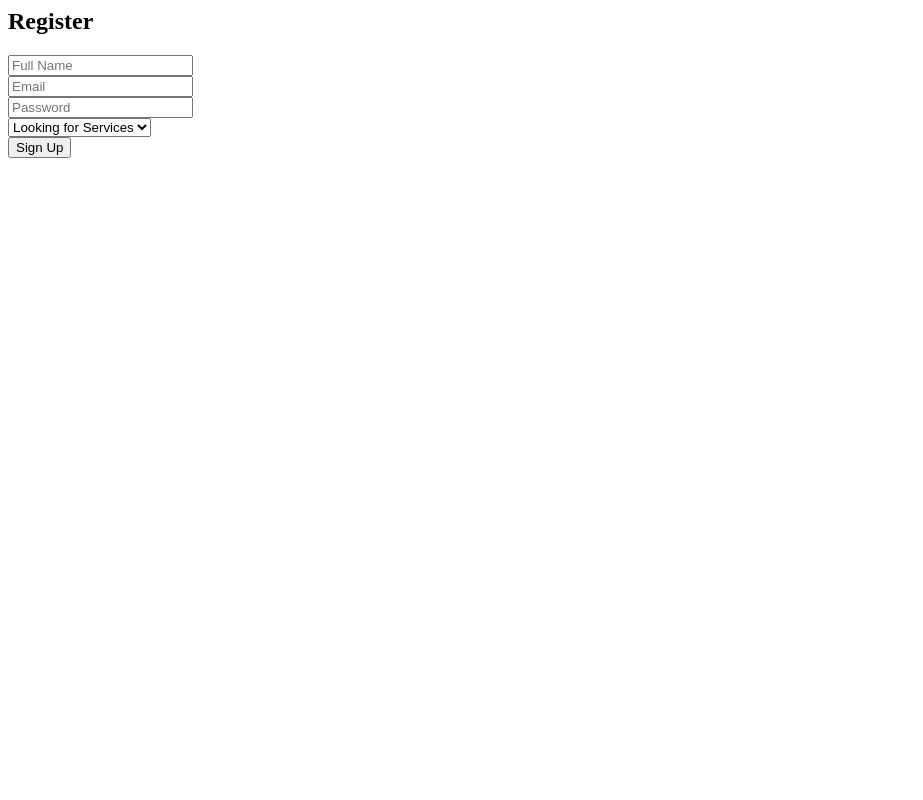
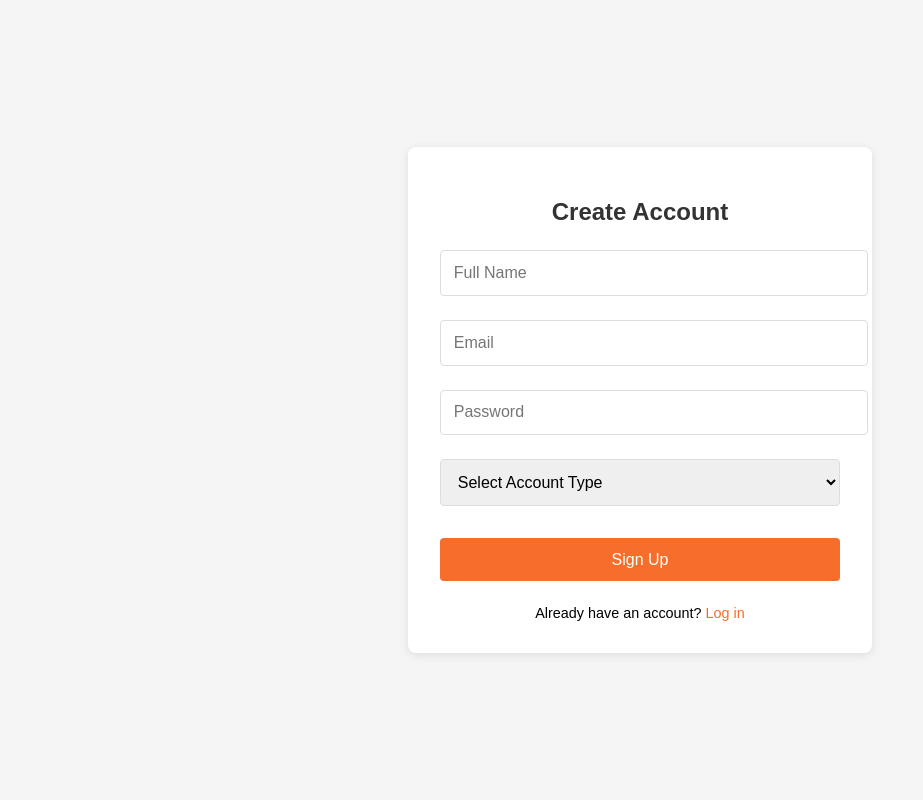
Before and after one commit to Alfin-Sebastian/localservice, a PHP site: page /register.php in a window 1280 px wide. Shown: the whole page, without its empty margins (0-923 px from the left). Run offline with PHP 8.4, Linux system fonts and the light colour scheme.

Commit message:
Update register.php

```diff
--- a/register.php
+++ b/register.php
@@ -13,19 +13,127 @@ if ($_SERVER['REQUEST_METHOD'] === 'POST') {
     if ($stmt->execute()) {
         header("Location: login.php");
     } else {
-        echo "Error: " . $conn->error;
+        $error = "Error: " . $conn->error;
     }
 }
 ?>
 
+<!DOCTYPE html>
+<html lang="en">
+<head>
+    <meta charset="UTF-8">
+    <meta name="viewport" content="width=device-width, initial-scale=1.0">
+    <title>Register | UrbanServe</title>
+    <style>
+        body {
+            font-family: Arial, sans-serif;
+            background-color: #f5f5f5;
+            display: flex;
+            justify-content: center;
+            align-items: center;
+            height: 100vh;
+            margin: 0;
+        }
+
+        .register-box {
+            background: white;
+            padding: 2rem;
+            border-radius: 8px;
+            box-shadow: 0 2px 10px rgba(0,0,0,0.1);
+            width: 100%;
+            max-width: 400px;
+        }
+
+        h2 {
+            color: #333;
+            text-align: center;
+            margin-bottom: 1.5rem;
+        }
+
+        .form-group {
+            margin-bottom: 1rem;
+        }
+
+        input, select {
+            width: 100%;
+            padding: 0.8rem;
+            border: 1px solid #ddd;
+            border-radius: 4px;
+            font-size: 1rem;
+            margin-bottom: 0.5rem;
+        }
+
+        input:focus, select:focus {
+            outline: none;
+            border-color: #f76d2b;
+        }
+
+        button {
+            width: 100%;
+            padding: 0.8rem;
+            background-color: #f76d2b;
+            color: white;
+            border: none;
+            border-radius: 4px;
+            font-size: 1rem;
+            cursor: pointer;
+            margin-top: 0.5rem;
+        }
+
+        button:hover {
+            background-color: #e05b1a;
+        }
+
+        .error {
+            color: #e53e3e;
+            font-size: 0.9rem;
+            margin-top: 0.5rem;
+            text-align: center;
+        }
+
+        .login-link {
+            text-align: center;
+            margin-top: 1.5rem;
+            font-size: 0.9rem;
+        }
+
+        .login-link a {
+            color: #f76d2b;
+            text-decoration: none;
+        }
+    </style>
+</head>
+<body>
+    <div class="register-box">
+        <h2>Create Account</h2>
+
+        <?php if (isset($error)): ?>
+            <div class="error"><?php echo $error; ?></div>
+        <?php endif; ?>
+
         <form method="POST">
-    <h2>Register</h2>
-    <input type="text" name="name" placeholder="Full Name" required><br>
-    <input type="email" name="email" placeholder="Email" required><br>
-    <input type="password" name="password" placeholder="Password" required><br>
+            <div class="form-group">
+                <input type="text" name="name" placeholder="Full Name" required>
+            </div>
+            <div class="form-group">
+                <input type="email" name="email" placeholder="Email" required>
+            </div>
+            <div class="form-group">
+                <input type="password" name="password" placeholder="Password" required>
+            </div>
+            <div class="form-group">
                 <select name="role" required>
+                    <option value="" disabled selected>Select Account Type</option>
                     <option value="customer">Looking for Services</option>
                     <option value="provider">Service Provider</option>
-    </select><br>
+                </select>
+            </div>
             <button type="submit">Sign Up</button>
         </form>
+
+        <div class="login-link">
+            Already have an account? <a href="login.php">Log in</a>
+        </div>
+    </div>
+</body>
+</html>
```
Lines whose indentation alone changed are shown as unchanged.
